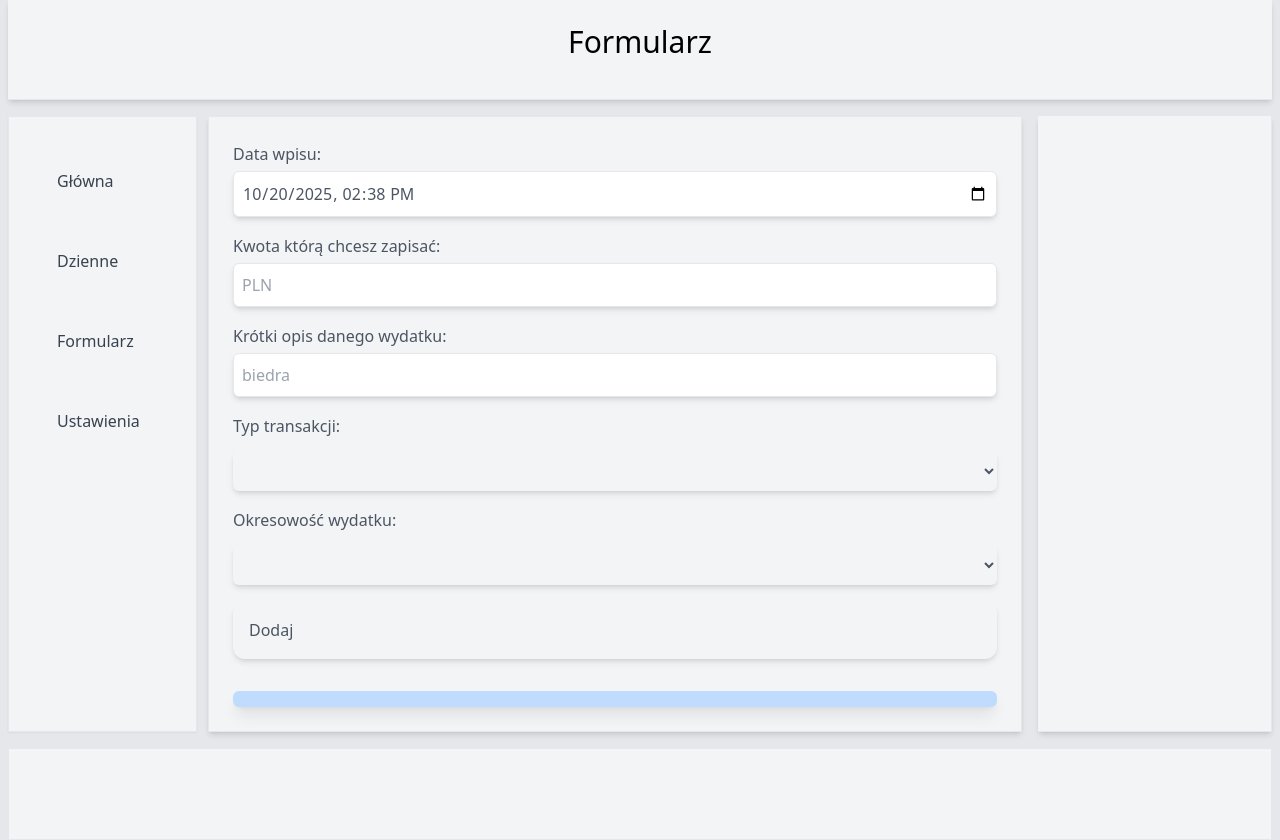
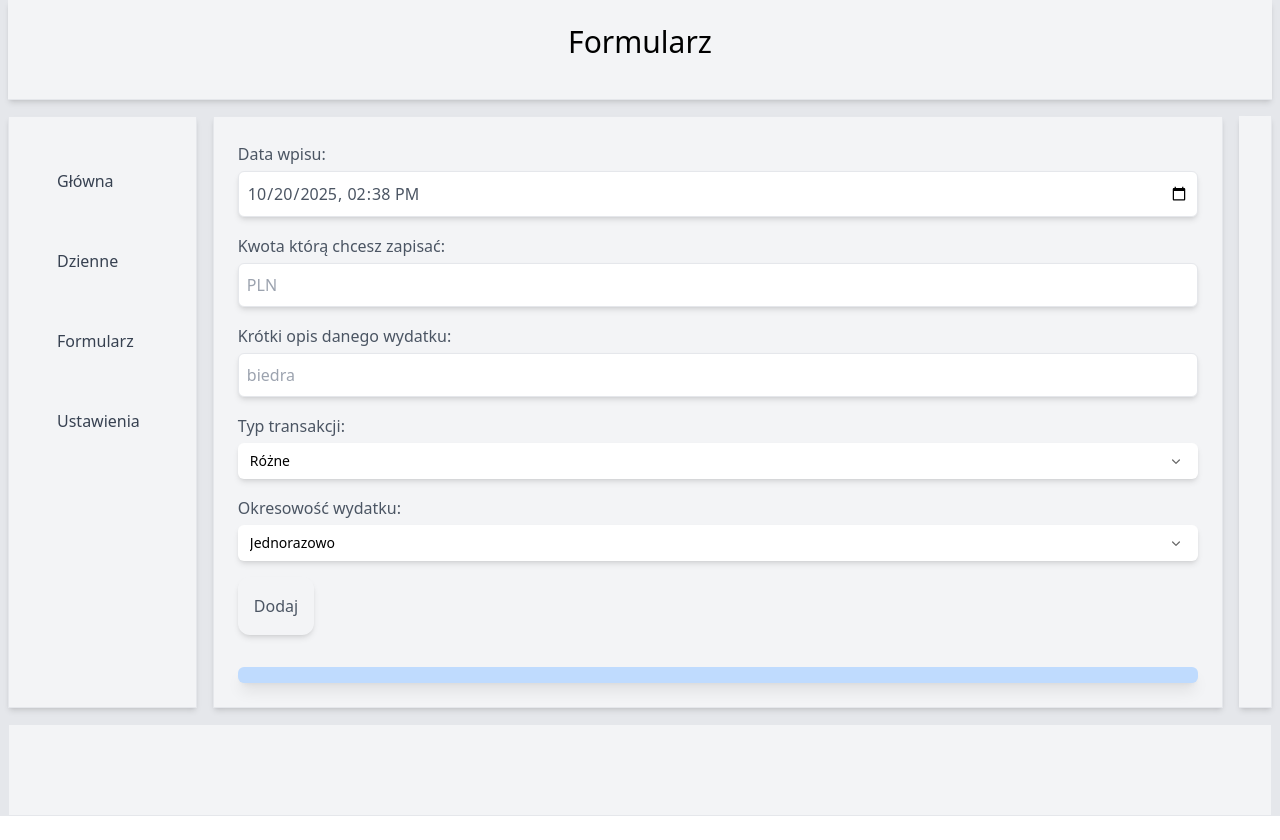
Before and after one commit to mariuszMarek/budzet_domowy, a React (Create React App) app: page /formularz in a window 1280 px wide. After the commit the page ends 816 px from the top, so only its background shows below. Built offline with nearby package versions, Linux system fonts and the light colour scheme.

Commit message:
nowy lepszy combobox środkowa częśc zajmuje dynamiczną ilość miejsca a boczne elementy też są dynamiczne poprawić przycisk

```diff
--- a/package.json
+++ b/package.json
@@ -4,6 +4,7 @@
   "private": true,
   "dependencies": {
     "@headlessui/react": "^2.2.9",
+    "@heroicons/react": "^2.2.0",
     "@testing-library/dom": "^10.4.1",
     "@testing-library/jest-dom": "^6.9.1",
     "@testing-library/react": "^16.3.0",
--- a/src/App.js
+++ b/src/App.js
@@ -10,51 +10,46 @@ export default function App() {
   const handlujDodanieWpisu = (nowyWpis) => {
     // console.log("glowna baza zostala zaaktualizowana o nowy wpis")
     // console.log(wpisy)
-    setWpisy((aktualniePrzechowaneWpisy) => [
-      ...aktualniePrzechowaneWpisy,
-      nowyWpis,
-    ]);
+    setWpisy((aktualniePrzechowaneWpisy) => [...aktualniePrzechowaneWpisy, nowyWpis]);
   };
 
   const elementyDoWypisania = ElementyLewegoPaska(handlujDodanieWpisu);
 
   return (
-    <div className="bg-gray-200 min-h-screen w-full grid grid-cols-[200px_1fr_250px] grid-rows-[100px_1fr_100px]">
+    // <div className="bg-gray-200 min-h-screen w-full grid grid-cols-[200px_1fr_250px] grid-rows-[100px_1fr_100px]">
+    <div className='bg-gray-200 min-h-screen w-full grid grid-cols-[auto_1fr_auto] grid-rows-[100px_1fr_100px]'>
       <BrowserRouter>
-        <div className="row-start-1 px-6 bg-gray-100 shadow-md border-b border-gray-200 col-span-3 ml-2 mr-2">
+        <div className='row-start-1 px-6 bg-gray-100 shadow-md border-b border-gray-200 col-span-3 ml-2 mr-2'>
           <Naglowek />
         </div>
-
+        <div className="flex flex-row col-start-1 row-start-2 m-2 mt-4 w-full">
           <LeftSideBar elementyDoWypisania={elementyDoWypisania} />
+        </div>
 
         {/* srodkowy ekran */}
         <div
-          className="m-2 mt-4 row-start-2 col-start-2 bg-gray-100 shadow-md p-6 border border-gray-200
-        text-gray-600 leading-relaxed"
+          className='flex flex-col m-2 mt-4 row-start-2 col-start-2 bg-gray-100 shadow-md p-6 border border-gray-200
+        text-gray-600 leading-relaxed'
         >
           <Routes>
             {elementyDoWypisania.map((elementy) => (
-              <Route
-                path={`/${elementy.sciezka}`}
-                element={elementy.nazwa_wyswietlana}
-              />
+              <Route path={`/${elementy.sciezka}`} element={elementy.nazwa_wyswietlana} />
             ))}
           </Routes>
-          <ul className="w-full bg-blue-200 rounded-md pt-2 pb-2 mt-8 shadow-lg h-min">
+          <ul className='w-full bg-blue-200 rounded-md pt-2 pb-2 mt-8 shadow-lg h-min'>
             {wpisy
               .slice(-5)
               .reverse()
               .map((wpis) => {
-              {console.log(wpis)}
+                {
+                  console.log(wpis);
+                }
                 return (
-                <li
-                  className="flex justify-evenly"
-                  key={wpis.id_wpisu}
-                >
+                  <li className='flex justify-evenly' key={wpis.id_wpisu}>
                     <div>{wpis.dzien_wpisu.split("T")[0]}</div>
-                  <div >{wpis.kwota_wpisu}</div>
-                  <div >{wpis.okres_wpisu}</div>
-                  <div >{wpis.kategoria}</div>
+                    <div>{wpis.kwota_wpisu}</div>
+                    <div>{wpis.okres_wpisu}</div>
+                    <div>{wpis.kategoria}</div>
                   </li>
                 );
               })}
@@ -63,11 +58,9 @@ export default function App() {
       </BrowserRouter>
 
       {/* boczne meny */}
-      <div className="flex row-start-2 col-start-3 m-2 mt-4 bg-gray-100 border-r border-b border-gray-200 p-4 shadow-md text-gray-700 font-medium transition">
-
-      </div>
+      <div className='flex row-start-2 col-start-3 m-2 mt-4 bg-gray-100 border-r border-b border-gray-200 p-4 shadow-md text-gray-700 font-medium transition'></div>
       {/* stopak */}
-      <div className="ml-2 mr-2 mt-2 row-start-3 col-span-3 flex items-center justify-center bg-gray-100 border border-gray-200 text-sm text-gray-700"></div>
+      <div className='ml-2 mr-2 mt-2 row-start-3 col-span-3 flex items-center justify-center bg-gray-100 border border-gray-200 text-sm text-gray-700'></div>
     </div>
   );
 }
--- a/src/elements/left_side_bar.js
+++ b/src/elements/left_side_bar.js
@@ -1,24 +1,21 @@
 import { Link } from "react-router-dom";
 
 export default function LeftSideBar(props) {
-// bg-white border-r border-gray-200 p-4 flex flex-col justify-between shadow-sm
   const kondHtml = (
-    // <div className="row-start-2 bg-white m-3">
-    <div className="flex col-start-1 row-start-2 m-2 mt-4">
-        <ul className="bg-gray-100 border border-gray-200 p-6 pr-8 justify-between shadow-sm">
-          {/* block px-3 py-2 rounded-lg hover:bg-indigo-50 text-gray-700 font-medium transition */}
+    <>
+      <ul className='flex flex-col bg-gray-100 border border-gray-200 p-6 pr-8 justify-start shadow-md w-max'>
         {props.elementyDoWypisania.map((elementy) => (
-            // <li className="text-center flex-auto m-4" key={elementy.id}>
-            // <li className="text-center block rounded-lg hover:bg-green-500 text-gray-700 font-medium transition p-4" key={elementy.id}>
-            <li className="text-center rounded-lg  text-gray-700 font-medium pb-1 pt-1 flex items-center w-full" key={elementy.id}>
-              <Link to={elementy.sciezka} className="flex justify-start hover:bg-green-500 rounded-lg transition-colors font-medium px-6 py-6 w-full duration-400">
+          <li className='text-center rounded-lg  text-gray-700 font-medium pb-1 pt-1' key={elementy.id}>
+            <Link
+              to={elementy.sciezka}
+              className='flex hover:bg-green-500 rounded-lg transition-colors font-medium px-6 py-6 w-full duration-400'
+            >
               {elementy.nazwa_do_paska}
             </Link>
           </li>
         ))}
       </ul>
-
-    </div>
+    </>
   );
 
   return kondHtml;
--- /dev/null
+++ b/src/hooks/combox.js
@@ -0,0 +1,56 @@
+import { Combobox, ComboboxButton, ComboboxInput, ComboboxOption, ComboboxOptions } from "@headlessui/react";
+import { CheckIcon, ChevronDownIcon } from "@heroicons/react/20/solid";
+import clsx from "clsx";
+
+import { useState } from "react";
+
+export default function CustomCombobox({ daneDoListowania }) {
+  const [zapytanie, setZapytanie] = useState("");
+  console.log(daneDoListowania);
+  const [wybranyElement, setWybranyElement] = useState(daneDoListowania[0]);
+
+  const odfiltrowanaLista =
+    zapytanie === ""
+      ? daneDoListowania
+      : daneDoListowania.map((element) => {
+          return element.wartosc.toLowerCase().includes(zapytanie.toLowerCase());
+        });
+
+  return (
+    <div className=''>
+      <Combobox value={wybranyElement} onChange={setWybranyElement} onClose={() => setZapytanie("")}>
+        <div className='relative'>
+          <ComboboxInput
+            className={clsx(
+              "w-full rounded-md border-none bg-white shadow-md py-1.5 pr-8 pl-3 text-sm/6 text-black",
+              "focus:not-data-focus:outline-none data-focus:outline-2 data-focus:-outline-offset-2 data-focus:outline-black/25"
+            )}
+            displayValue={(comboBoxWybranyElement) => comboBoxWybranyElement?.wartosc}
+            onChange={(event) => setZapytanie(event.target.value)}
+          />
+          <ComboboxButton className='group absolute inset-y-0 right-0 px-3.5'>
+            <ChevronDownIcon className='size-4 fill-black/60 group-data-hover:fill-black' />
+          </ComboboxButton>
+        </div>
+        <ComboboxOptions
+          anchor='bottom start'
+          transition
+          className={clsx(
+            "w-(--input-width) rounded-xl border border-black/5 bg-black p-1 [--anchor-gap:--spacing(1)] empty:invisible",
+            "transition duration-100 ease-in data-leave:data-closed:opacity-0"
+          )}
+        >
+          {odfiltrowanaLista.map((element) => (
+            <ComboboxOption
+              key={element.id}
+              value={element}
+              className='group flex cursor-default items-center gap-2 rounded-lg px-3 py-1.5 select-none data-focus:bg-black/10'
+            >
+              <div className='text-sm/6 text-white/60'>{element.wartosc}</div>
+            </ComboboxOption>
+          ))}
+        </ComboboxOptions>
+      </Combobox>
+    </div>
+  );
+}
--- a/src/hooks/formularze.js
+++ b/src/hooks/formularze.js
@@ -56,14 +56,14 @@ export const pola = [
     type: "list",
     placeholder: "Kategoria wpisu",
     label: "Typ transakcji",
-    datalist: [
-      "Różne",
-      "Dom",
-      "Podróż",
-      "Jedzenie",
-      "Wyjście na miasto",
-      "Rozrywka",
-      "Inwestycje",
+    dataMap: [
+      {id: 1, wartosc:"Różne"},
+      {id: 2, wartosc:"Dom"},
+      {id: 3, wartosc:"Podróż"},
+      {id: 4, wartosc:"Jedzenie"},
+      {id: 5, wartosc:"Wyjście na miasto"},
+      {id: 6, wartosc:"Rozrywka"},
+      {id: 7, wartosc:"Inwestycje"},
     ],
   },
   {
@@ -76,14 +76,14 @@ export const pola = [
     minLength: 4,
     maxLength: 50,
     placeholder: "Częstotliwośc wpisu",
-    datalist: [
-      "Jednorazowo",
-      "Dziennie",
-      "Tygodniowo",
-      "Miesięcznie",
-      "Kwartalnie",
-      "Pół rocznie",
-      "Rocznie",
+    dataMap: [
+      {id: 1, wartosc:"Jednorazowo"},
+      {id: 2, wartosc:"Dziennie"},
+      {id: 3, wartosc:"Tygodniowo"},
+      {id: 4, wartosc:"Miesięcznie"},
+      {id: 5, wartosc:"Kwartalnie"},
+      {id: 6, wartosc:"Pół rocznie"},
+      {id: 7, wartosc:"Rocznie"},
     ],
   },
 ];
--- a/src/pages/dodaj_wydatek_dzienny.js
+++ b/src/pages/dodaj_wydatek_dzienny.js
@@ -1,73 +1,50 @@
-import { pola, useWydatek,formatujKwote } from "../hooks/formularze";
+import { pola, useWydatek, formatujKwote } from "../hooks/formularze";
+import CustomCombobox from "../hooks/combox";
+
 export default function WydatekDzienny({ handlujDodanieWpisu }) {
-  const { wydatek, setWydatek, handlujZmiane, zerujFormularz, handlujOnBlur } =
-    useWydatek();
+  const { wydatek, setWydatek, handlujZmiane, zerujFormularz, handlujOnBlur } = useWydatek();
 
   const dodajWpis = (e) => {
     e.preventDefault();
     const wydatekSformatowany = {
       ...wydatek,
-        kwota_wpisu: formatujKwote(wydatek.kwota_wpisu)
-    }
+      kwota_wpisu: formatujKwote(wydatek.kwota_wpisu),
+    };
     handlujDodanieWpisu(wydatekSformatowany);
     zerujFormularz();
   };
 
   const kodHTML = (
-    <div>
-      <form onSubmit={dodajWpis} className="max-w">
+    <div className="flex flex-col gap-5 max-w">
+      <form onSubmit={dodajWpis} className=''>
         {pola.map((pole) => {
           const { datalist, wartosc_domyslna, label, ...atrybuty } = pole;
           const aktualnaWartosc = wydatek[atrybuty.name];
-            // console.log(aktualnaWartosc)
           if (atrybuty.type === "hidden") {
             return (
               <input
                 key={atrybuty.id}
-                // value={aktualnaWartosc}
                 value={aktualnaWartosc}
                 onChange={handlujZmiane}
                 name={atrybuty.name}
-                type="hidden"
+                type='hidden'
               />
             );
           }
           if (atrybuty.type === "list") {
             return (
-              <div className="pb-4 flex flex-col" key={atrybuty.id}>
-                <label className="mb-1 font-medium" htmlFor={atrybuty.id}>
+              <div className='pb-4 flex flex-col' key={atrybuty.id}>
+                <label className='mb-1 font-medium' htmlFor={atrybuty.id}>
                   {label}:
-                  {/* <input
-                    className="mt-2 p-2 rounded-md shadow-md w-full"
-                    list={atrybuty.id}
-                    value={aktualnaWartosc}
-                    onChange={handlujZmiane}
-                    {...atrybuty}
-                    type="text"
-                  /> */}
                 </label>
-                  <select className="mt-2 p-2 rounded-md shadow-md w-full bg-black bg-transparent"
-                  id={atrybuty.id}
-                  name={atrybuty.id}
-                  onChange={handlujZmiane}
-                  value={aktualnaWartosc}
-                  >
-                    {datalist.map((wpisListy) => {
-                        console.log(wpisListy)
-                        return <option key={wpisListy} value={wpisListy} />;}
-                    )}
-                  </select>
-                {/* <datalist id={atrybuty.id}>
-                  {datalist.map((wpisListy) => {
-                    return <option key={wpisListy} value={wpisListy} />;
-                  })}
-                </datalist> */}
+                {console.log(atrybuty.name)}
+                <CustomCombobox daneDoListowania={atrybuty.dataMap} />
               </div>
             );
-          }
+          } else {
             return (
-            <div key={atrybuty.id} className="pb-4 flex flex-col">
-              <label htmlFor={atrybuty.id} className="mb-1 font-medium">
+              <div key={atrybuty.id} className='pb-4 flex flex-col'>
+                <label htmlFor={atrybuty.id} className='mb-1 font-medium'>
                   {label}:
                 </label>
                 <input
@@ -75,16 +52,14 @@ export default function WydatekDzienny({ handlujDodanieWpisu }) {
                   value={aktualnaWartosc}
                   key={atrybuty.id}
                   onChange={handlujZmiane}
-                className="p-2 border rounded-md shadow-md w-full"
+                  className='p-2 border rounded-md shadow-md'
                   onBlur={atrybuty.name === "kwota_wpisu" ? handlujOnBlur : null}
                 />
               </div>
             );
+          }
         })}
-        <button
-          type="submit"
-          className="flex flex-col hover:bg-emerald-500 shadow-md rounded-xl p-4 justify-center w-full trams"
-        >
+        <button type='submit' className='flex flex-col hover:bg-emerald-500 shadow-md rounded-xl p-4 justify-center max-w'>
           Dodaj
         </button>
       </form>
```
Also changed, not shown: 1 other file (tests, documents, lock files or other folders). Lines whose indentation alone changed are shown as unchanged.
